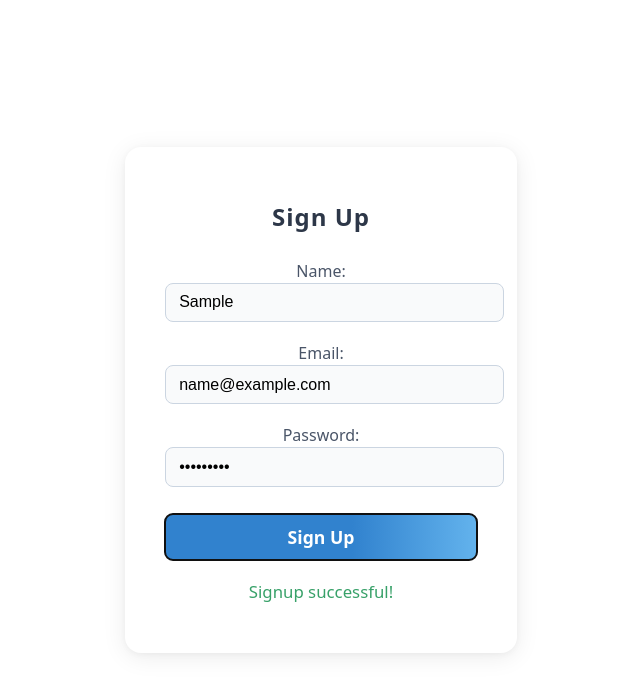
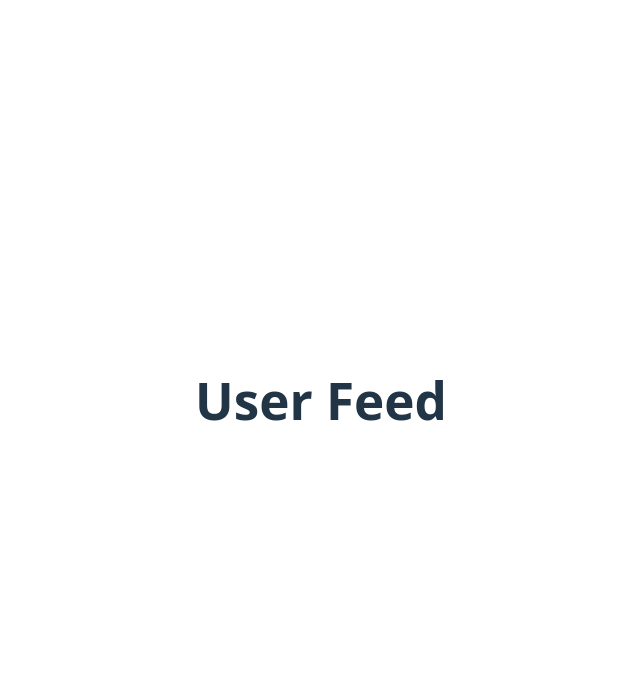
Before and after one commit to farhan888/ats-with-llm, a React (Vite) app in the folder frontend/: page / in a window 1280 px wide. Both pictures are taken after typing "Sample", "name@example.com", "Sample123" into the empty fields and a click on the button "Sign Up". Shown: the top 694 px of the page, without its empty margins (319-959 px from the left). Built offline with nearby package versions, Linux system fonts and the light colour scheme.

Commit message:
feat: implement user authentication flow with SignUp and UserFeed components

```diff
--- a/frontend/src/App.tsx
+++ b/frontend/src/App.tsx
@@ -1,9 +1,16 @@
+import { useState } from 'react'
 import './App.css'
 import SignUp from './auth/SignUp'
+import UserFeed from './userFeed/UserFeed'
 function App() {
+    const [isLoggedIn, setIsLoggedIn] = useState(false)
     return (
         <>
-            <SignUp />
+        {isLoggedIn ? (
+            <UserFeed />
+        ) : (
+            <SignUp onSuccess={() => setIsLoggedIn(true)} />
+        )}
         </>
     )
 }
--- a/frontend/src/auth/SignUp.tsx
+++ b/frontend/src/auth/SignUp.tsx
@@ -1,6 +1,9 @@
 import { useState } from 'react'
 import './Signup.css'
-function SignUp() {
+type SignUpProps = {
+  onSuccess?: () => void
+}
+function SignUp({ onSuccess }: SignUpProps) {
 	const [form, setForm] = useState({ name: '', email: '', password: '' })
 	const [submitted, setSubmitted] = useState(false)
 
@@ -12,6 +15,10 @@ function SignUp() {
 		e.preventDefault()
 		setSubmitted(true)
 		// Here you would typically send form data to your backend
+		// Simulate login after signup
+		setTimeout(() => {
+		if (onSuccess) onSuccess()
+		}, 1000)
 	}
 
 	return (
--- /dev/null
+++ b/frontend/src/userFeed/UserFeed.tsx
@@ -0,0 +1,10 @@
+function UserFeed() {
+    return (
+        <div>
+            <h1>User Feed</h1>
+            {/* User feed content goes here */}
+        </div>
+    );
+}
+
+export default UserFeed;
```
